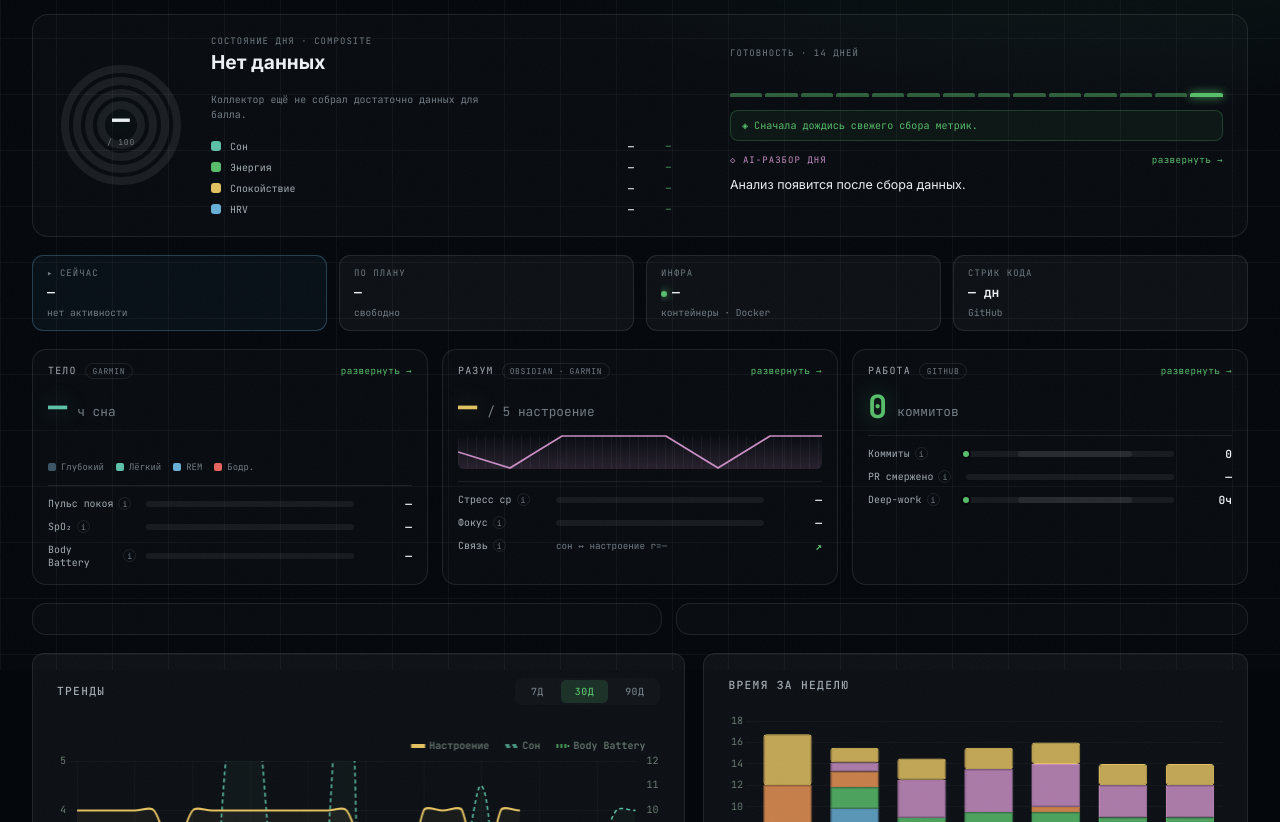
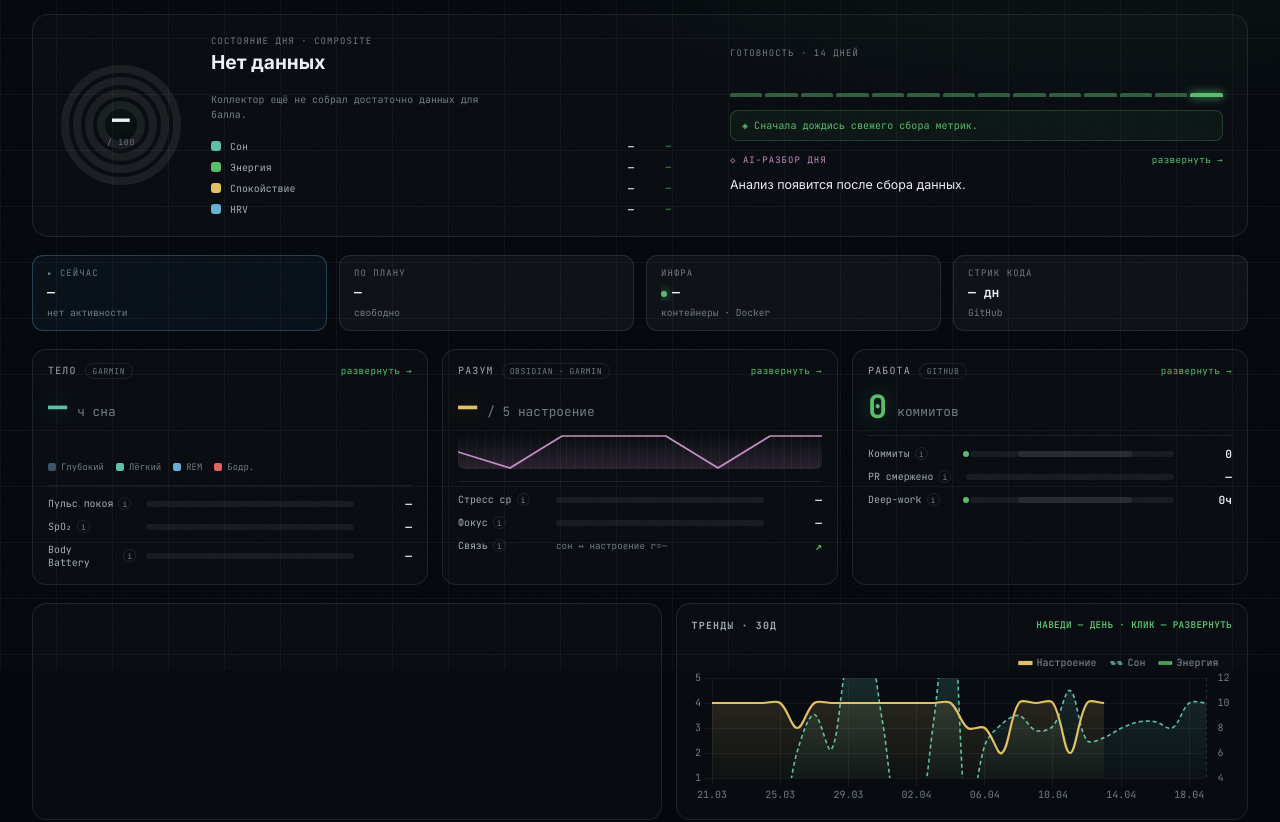
Before and after one commit to Gi99lin/life-dashboard, a website built with Vite: page dashboard/index.html in a window 1280 px wide. Shown: the part 130-952 px from the top of the page. Built offline with nearby package versions, Linux system fonts and the light colour scheme; files whose address does not match are found by name.

Commit message:
feat(dashboard): overview trends chart

```diff
--- /dev/null
+++ b/dashboard/src/components/OverviewTrends.js
@@ -0,0 +1,141 @@
+import { Chart, registerables } from 'chart.js';
+import { getDays } from '../utils/dataLoader.js';
+import { PAL, TOOLTIP, rgba } from '../utils/palette.js';
+
+Chart.register(...registerables);
+
+let chart = null;
+
+const todayLinePlugin = {
+  id: 'overviewTodayLine',
+  afterDatasetsDraw(chartInstance) {
+    const xScale = chartInstance.scales.x;
+    const area = chartInstance.chartArea;
+    if (!xScale || !area || !chartInstance.data.labels.length) return;
+
+    const ctx = chartInstance.ctx;
+    const x = xScale.getPixelForValue(chartInstance.data.labels.length - 1);
+    ctx.save();
+    ctx.strokeStyle = 'rgba(255,255,255,.16)';
+    ctx.setLineDash([3, 3]);
+    ctx.beginPath();
+    ctx.moveTo(x, area.top);
+    ctx.lineTo(x, area.bottom);
+    ctx.stroke();
+    ctx.restore();
+  },
+};
+
+export function buildOverviewTrendSeries(data, count = 30) {
+  const days = getDays(data, count);
+  return {
+    labels: days.map((day) => {
+      const dt = new Date(day.date);
+      return `${String(dt.getDate()).padStart(2, '0')}.${String(dt.getMonth() + 1).padStart(2, '0')}`;
+    }),
+    mood: days.map((day) => day.manual?.mood ?? null),
+    sleep: days.map((day) => day.garmin?.sleep_hours ?? day.schedule?.hours_sleep ?? null),
+    energy: days.map((day) => day.readiness?.energy ?? day.garmin?.body_battery_max ?? null),
+  };
+}
+
+export function renderOverviewTrends(container, data) {
+  if (!container) return;
+
+  container.innerHTML = `
+    <h3>Тренды · 30д <span class="more">наведи — день · клик — развернуть</span></h3>
+    <div class="overview-trends-shell"><canvas id="overviewTrends"></canvas></div>`;
+
+  const canvas = container.querySelector('#overviewTrends');
+  if (!canvas) return;
+
+  const ctx = canvas.getContext('2d');
+  const series = buildOverviewTrendSeries(data, 30);
+  const gradient = (color) => {
+    const g = ctx.createLinearGradient(0, 0, 0, 160);
+    g.addColorStop(0, rgba(color, 0.22));
+    g.addColorStop(1, rgba(color, 0));
+    return g;
+  };
+
+  if (chart) chart.destroy();
+  chart = new Chart(canvas, {
+    type: 'line',
+    data: {
+      labels: series.labels,
+      datasets: [
+        trendDataset('Настроение', series.mood, 'yMood', PAL.yellow, gradient(PAL.yellow), 2.2),
+        trendDataset('Сон', series.sleep, 'ySleep', PAL.aqua, gradient(PAL.aqua), 1.6, [4, 3]),
+        trendDataset('Энергия', series.energy, 'yEnergy', PAL.green, gradient(PAL.green), 1.6),
+      ],
+    },
+    options: {
+      responsive: true,
+      maintainAspectRatio: false,
+      interaction: { mode: 'index', intersect: false },
+      plugins: {
+        legend: {
+          display: true,
+          position: 'top',
+          align: 'end',
+          labels: {
+            boxHeight: 2,
+            boxWidth: 12,
+            color: PAL.fgMuted,
+            font: { family: "'JetBrains Mono', ui-monospace, monospace", size: 10, weight: '500' },
+            padding: 14,
+          },
+        },
+        tooltip: TOOLTIP,
+      },
+      scales: {
+        yMood: {
+          min: 1,
+          max: 5,
+          position: 'left',
+          ticks: { color: PAL.fgMuted, stepSize: 1 },
+          grid: { color: PAL.grid },
+          border: { display: false },
+        },
+        ySleep: {
+          min: 4,
+          max: 12,
+          position: 'right',
+          ticks: { color: PAL.fgMuted },
+          grid: { display: false },
+          border: { display: false },
+        },
+        yEnergy: {
+          display: false,
+          min: 0,
+          max: 100,
+        },
+        x: {
+          ticks: { color: PAL.fgMuted, maxRotation: 0, maxTicksLimit: 8 },
+          grid: { color: PAL.grid },
+          border: { display: false },
+        },
+      },
+      animation: { duration: 700, easing: 'easeOutCubic' },
+    },
+    plugins: [todayLinePlugin],
+  });
+}
+
+function trendDataset(label, data, yAxisID, borderColor, backgroundColor, borderWidth, borderDash = []) {
+  return {
+    label,
+    data,
+    yAxisID,
+    borderColor,
+    backgroundColor,
+    borderWidth,
+    borderDash,
+    fill: true,
+    pointHoverBackgroundColor: borderColor,
+    pointHoverRadius: 4,
+    pointRadius: 0,
+    spanGaps: true,
+    tension: 0.35,
+  };
+}
--- a/dashboard/src/main.js
+++ b/dashboard/src/main.js
@@ -23,6 +23,7 @@ import { renderHero } from './components/Hero.js';
 import { renderLiveStrip } from './components/LiveStrip.js';
 import { renderDomains } from './components/Domains.js';
 import { renderCorrelationPanel } from './components/CorrelationPanel.js';
+import { renderOverviewTrends } from './components/OverviewTrends.js';
 import { io } from 'socket.io-client';
 
 function setGreeting() {
@@ -108,6 +109,7 @@ async function init() {
   renderLiveStrip(document.getElementById('liveStrip'), data, scheduleData);
   renderDomains(document.getElementById('domains'), data);
   renderCorrelationPanel(document.getElementById('corrPanel'), data);
+  renderOverviewTrends(document.getElementById('trendsPanel'), data);
 
   // Stat cards
   const statContainer = document.getElementById('statCards');
--- a/dashboard/src/styles/main.css
+++ b/dashboard/src/styles/main.css
@@ -3900,3 +3900,9 @@ body.app-mode .app-iframe-tab {
   font-size: 0.62rem;
   line-height: 1.4;
 }
+
+.overview-trends-shell {
+  position: relative;
+  height: 160px;
+  min-height: 160px;
+}
```
Also changed, not shown: dashboard/test/overviewTrends.test.js (added, +28 -0 lines), docs/superpowers/plans/2026-06-04-dashboard-content-redesign.md (+3 -3 lines).
